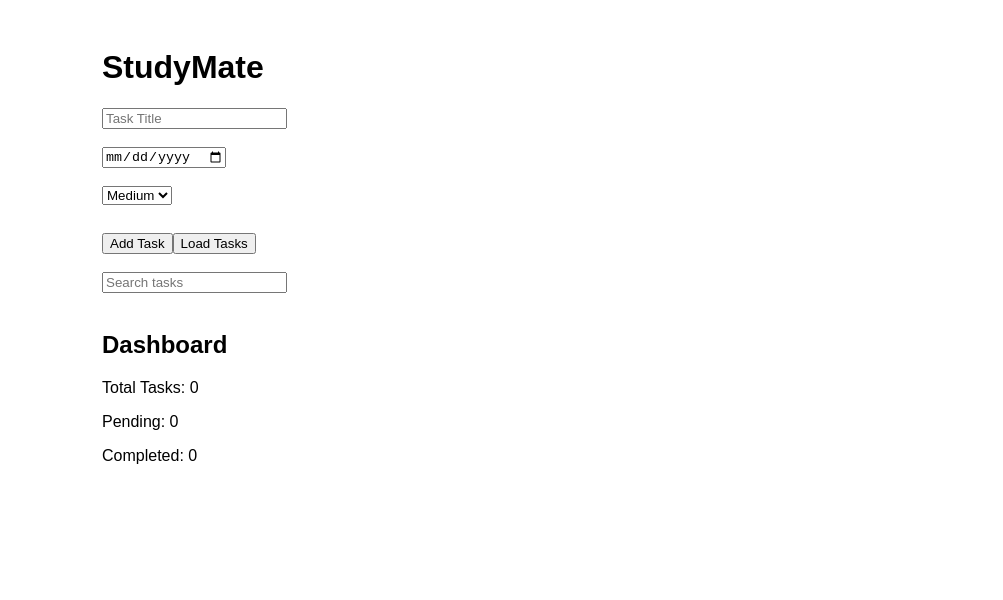
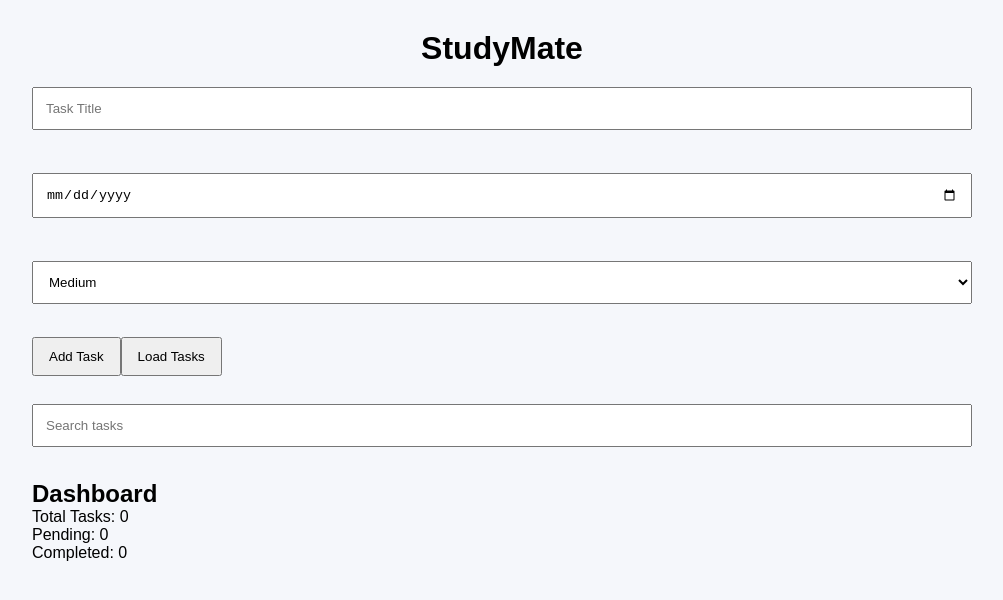
Before and after one commit to sithmi200309/StudyMate, a Vue app in the folder frontend/: page / in a window 1280 px wide. Shown: the top 600 px of the page, without its empty margins (138-1141 px from the left). Built offline with nearby package versions, Linux system fonts and the light colour scheme.

Commit message:
Added dashboard, search, priority levels and UI improvements

```diff
--- a/frontend/src/style.css
+++ b/frontend/src/style.css
@@ -1,28 +1,79 @@
+* {
+  margin: 0;
+  padding: 0;
+  box-sizing: border-box;
+}
+
 body {
+  background: #f5f7fb;
   font-family: Arial, sans-serif;
-  padding: 20px;
 }
 
 .container {
-  max-width: 800px;
+  max-width: 1000px;
   margin: auto;
+  padding: 30px;
+}
+
+h1 {
+  text-align: center;
+  margin-bottom: 10px;
+}
+
+.subtitle {
+  text-align: center;
+  color: gray;
+  margin-bottom: 30px;
+}
+
+.dashboard {
+  display: flex;
+  gap: 20px;
+  margin-bottom: 30px;
+}
+
+.stat-card {
+  flex: 1;
+  background: white;
+  padding: 20px;
+  border-radius: 12px;
+  text-align: center;
+  box-shadow: 0 2px 10px rgba(0,0,0,0.1);
+}
+
+.form-section {
+  background: white;
+  padding: 20px;
+  border-radius: 12px;
+  margin-bottom: 30px;
+  box-shadow: 0 2px 10px rgba(0,0,0,0.1);
+}
+
+input,
+select {
+  width: 100%;
+  padding: 12px;
+  margin-top: 10px;
+  margin-bottom: 15px;
+}
+
+button {
+  padding: 10px 15px;
+  cursor: pointer;
 }
 
 .task-card {
-  border: 1px solid #ddd;
-  padding: 15px;
-  margin-top: 10px;
-  border-radius: 10px;
+  background: white;
+  padding: 20px;
+  border-radius: 12px;
+  margin-top: 15px;
+  box-shadow: 0 2px 10px rgba(0,0,0,0.1);
 }
 
-.task-card h3 {
-  margin-top: 0;
+.actions {
+  margin-top: 15px;
 }
 
-.task-card p {
-  margin: 8px 0;
+.actions button {
+  margin-right: 10px;
 }
-
-button {
-  margin-top: 10px;
-}
```
